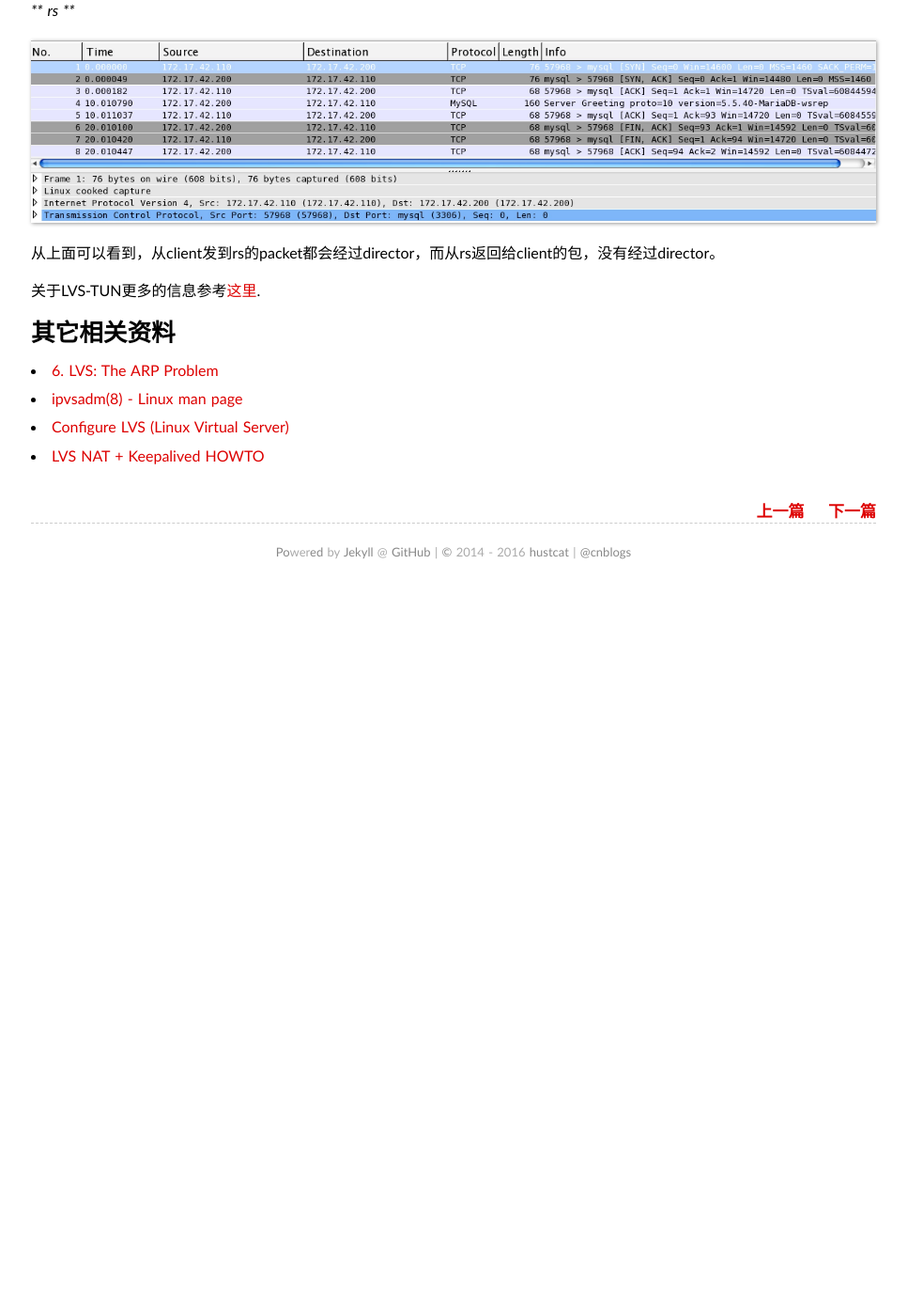
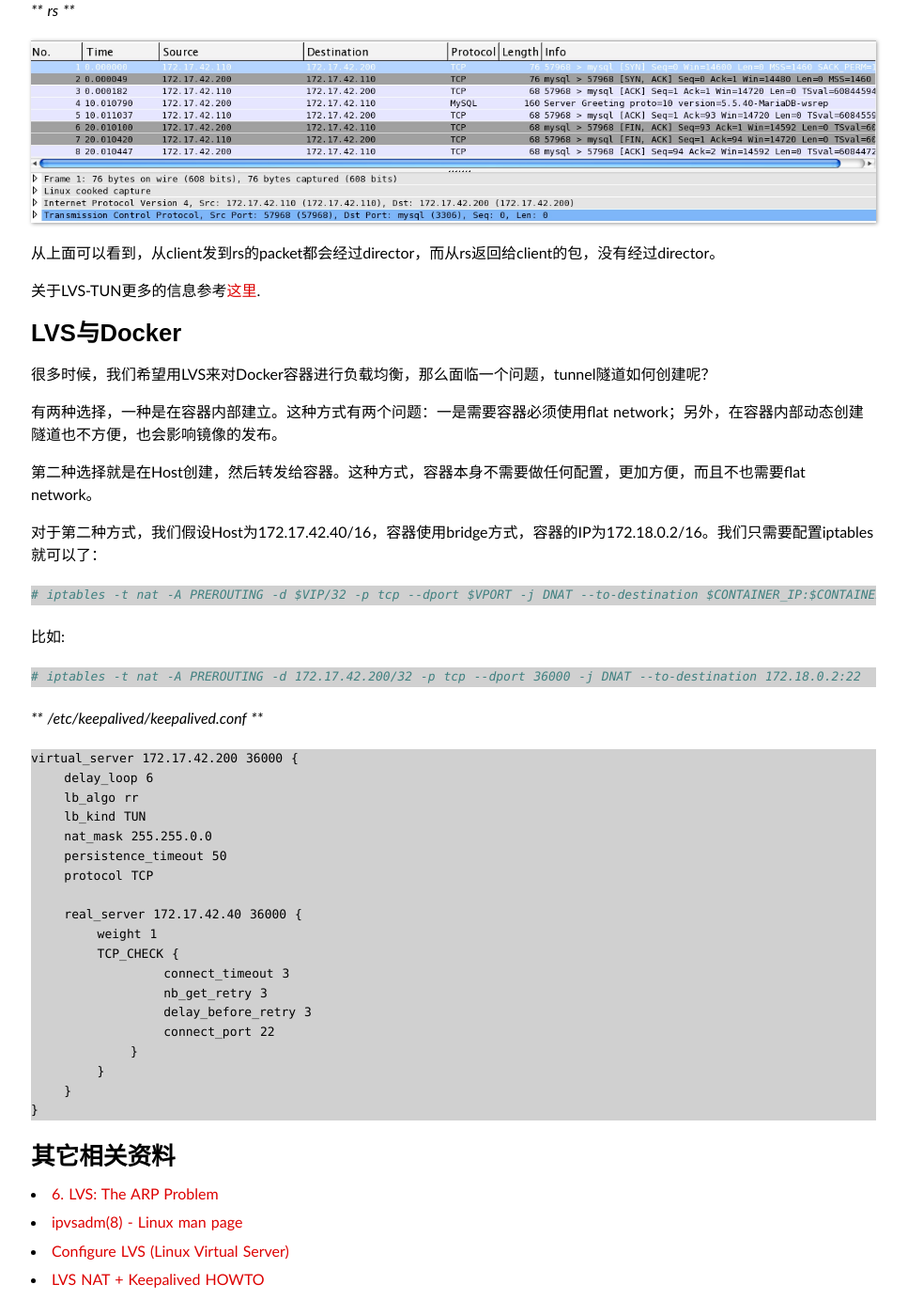
Before and after one commit to hustcat/hustcat.github.io, a Jekyll site: the page built from _posts/2016-02-11-lvs-pracice.md, in a window 1280 px wide and 1400 px high, scrolled down 7279 px. Shown: the whole window at 94% size, without its empty margins (157-1124 px from the left). Built offline with Jekyll 4.4.1, drawn with Linux system fonts in a browser that asks for light colours; some web fonts are replaced; comment, search, counter and statistics services are not loaded; before the commit the page ends 7909 px from its top, so only the background shows below that.

````diff
--- a/_posts/2016-02-11-lvs-pracice.md
+++ b/_posts/2016-02-11-lvs-pracice.md
@@ -371,6 +371,52 @@ telnet> quit
 
 关于LVS-TUN更多的信息参考[这里](http://www.austintek.com/LVS/LVS-HOWTO/HOWTO/LVS-HOWTO.LVS-Tun.html).
 
+
+# LVS与Docker
+
+很多时候，我们希望用LVS来对Docker容器进行负载均衡，那么面临一个问题，tunnel隧道如何创建呢？
+
+有两种选择，一种是在容器内部建立。这种方式有两个问题：一是需要容器必须使用flat network；另外，在容器内部动态创建隧道也不方便，也会影响镜像的发布。
+
+第二种选择就是在Host创建，然后转发给容器。这种方式，容器本身不需要做任何配置，更加方便，而且不也需要flat network。
+
+对于第二种方式，我们假设Host为172.17.42.40/16，容器使用bridge方式，容器的IP为172.18.0.2/16。我们只需要配置iptables就可以了：
+
+```sh
+# iptables -t nat -A PREROUTING -d $VIP/32 -p tcp --dport $VPORT -j DNAT --to-destination $CONTAINER_IP:$CONTAINER_PORT
+```
+
+比如:
+
+```sh
+# iptables -t nat -A PREROUTING -d 172.17.42.200/32 -p tcp --dport 36000 -j DNAT --to-destination 172.18.0.2:22
+```
+
+***  /etc/keepalived/keepalived.conf ***
+
+```
+virtual_server 172.17.42.200 36000 {
+    delay_loop 6
+    lb_algo rr
+    lb_kind TUN
+    nat_mask 255.255.0.0
+    persistence_timeout 50
+    protocol TCP
+
+    real_server 172.17.42.40 36000 {
+        weight 1
+        TCP_CHECK {
+                connect_timeout 3
+                nb_get_retry 3
+                delay_before_retry 3
+                connect_port 22
+            }
+        }
+    }
+}
+```
+
+
 # 其它相关资料
 
 * [6. LVS: The ARP Problem](http://www.austintek.com/LVS/LVS-HOWTO/HOWTO/LVS-HOWTO.arp_problem.html#the_problem)
````
Also changed, not shown: _posts/2016-03-10-linux-nat-internal.md (added, +130 -0 lines), assets/netfilter/2016-03-10-linux-nat-internal-01.gif (added), assets/netfilter/2016-03-10-linux-nat-internal-02.jpg (added), assets/netfilter/2016-03-10-linux-nat-internal-03.jpg (added).
